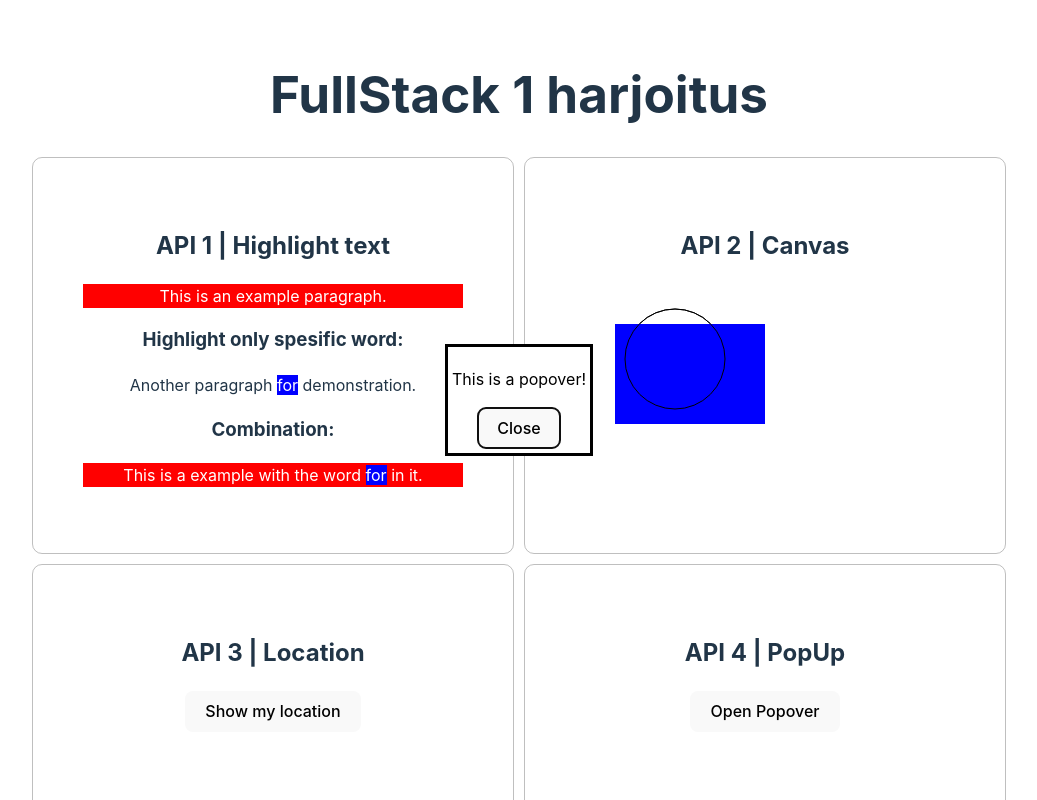
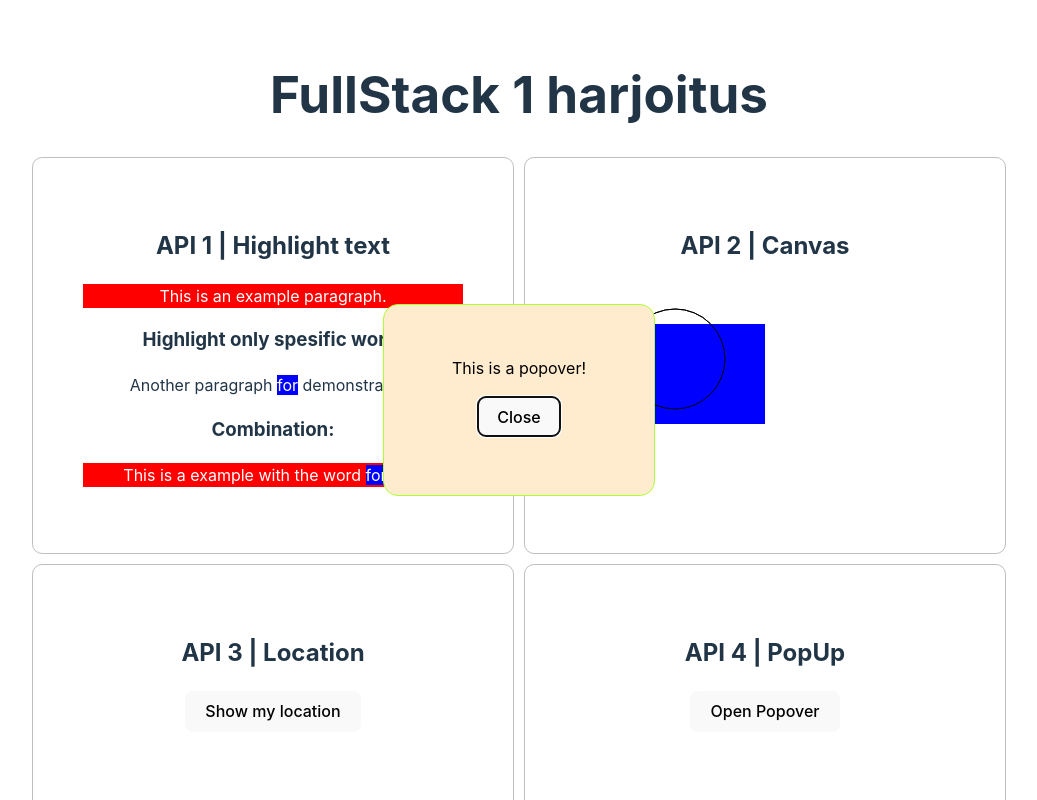
Before and after one commit to PaivarintaEmilia/fullstack_1_task_1, a React (Vite) app: page / in a window 1280 px wide. Both pictures are taken after a click on the button "Open Popover". Shown: the top 800 px of the page, without its empty margins (121-1158 px from the left). Built offline with nearby package versions, Linux system fonts and the light colour scheme.

Commit message:
Go through LocationApi and make comments so you'll understand how it works

```diff
--- a/public/styles/main.css
+++ b/public/styles/main.css
@@ -18,3 +18,15 @@
         grid-template-rows: 1fr 1fr 1fr 1fr;
     }
 }
+
+
+/* POPUP */
+
+.popupContainer {
+    padding: 35px;
+    width: 200px;
+    height: 15%;
+    background-color: blanchedalmond;
+    border: 1px solid greenyellow;
+    border-radius: 15px;
+}
--- a/src/components/LocationApi.tsx
+++ b/src/components/LocationApi.tsx
@@ -1,6 +1,8 @@
 import React, { useState } from 'react';
 
 const LocationApi: React.FC = () => {
+
+  // Luodaan uudet statet statukselle ja karttalinkille. (Huom määritä string typescriptin takia)
   const [status, setStatus] = useState<string>('');
   const [mapLink, setMapLink] = useState<string>('');
 
@@ -8,11 +10,13 @@ const LocationApi: React.FC = () => {
     setStatus('Locating…');
     setMapLink('');
 
+    // Haku ei onnistu
     if (!navigator.geolocation) {
       setStatus('Geolocation is not supported by your browser');
       return;
     }
 
+    // Haku onnistuu
     const success = (position: GeolocationPosition) => {
       const latitude = position.coords.latitude;
       const longitude = position.coords.longitude;
@@ -20,7 +24,7 @@ const LocationApi: React.FC = () => {
       console.log(typeof(position.coords.latitude));
       console.log(position.coords.latitude);
 
-      setStatus('Latitude is: ' + {latitude} + ' and longitude is: ' + {longitude}); // Näyttää vain objektit mutta ei pysty tulostamaan ja tarkistamaan?
+      setStatus('Latitude is: ' + latitude + ' and longitude is: ' + longitude); // Näyttää vain objektit mutta ei pysty tulostamaan ja tarkistamaan?
       setMapLink(`https://www.openstreetmap.org/#map=18/${latitude}/${longitude}`);
     };
 
@@ -28,7 +32,7 @@ const LocationApi: React.FC = () => {
       setStatus('Unable to retrieve your location');
     };
 
-    navigator.geolocation.getCurrentPosition(success, error);
+    navigator.geolocation.getCurrentPosition(success, error); // success ja error kuuluu getCurrentPosition-funktioob
   };
 
   return (
@@ -36,6 +40,7 @@ const LocationApi: React.FC = () => {
       <button onClick={geoFindMe}>Show my location</button>
       <br />
       <p>{status}</p>
+      {/*jos maplink on true niin näytetään linkki*/}
       {mapLink && (
         <a href={mapLink} target="_blank" rel="noopener noreferrer">
           {mapLink}
--- a/src/components/PopUpApi.tsx
+++ b/src/components/PopUpApi.tsx
@@ -1,7 +1,9 @@
 import React, { useRef, useEffect } from 'react';
+import "../../public/styles/main.css";
 
 const PopUpApi: React.FC = () => {
     // useRef on hookki, jota käytetään liittämään attribuutti DOM-elementtiin.
+    // Palauttaa olion, jolla on ominaisuus current
     const popoverRef = useRef<HTMLDialogElement | null>(null);
 
     // Käytetään useEffectiä, jotta dialogiin voidaan määrittää attribuutti
@@ -13,17 +15,20 @@ const PopUpApi: React.FC = () => {
 
     // Kyseessä on nuolifunktio, jossa tallennetaan tulos muuttujaan.
     const openPopover = () => {
+        console.log("Open: " + popoverRef.current);
         popoverRef.current?.showPopover();  // Näytetään popUp. ? määrittää, että vaan jos popoverRef.current ei ole null tai undefined
     };
 
     const closePopover = () => {
+        console.log("Close: " + popoverRef.current);
         popoverRef.current?.hidePopover();  // Suljetaan popUp.
     };
+
 
     return (
         <div>
             <button onClick={openPopover}>Open Popover</button>
-            <dialog ref={popoverRef}>
+            <dialog ref={popoverRef} className='popupContainer'>
                 <p>This is a popover!</p>
                 <button onClick={closePopover}>Close</button>
             </dialog>
```
